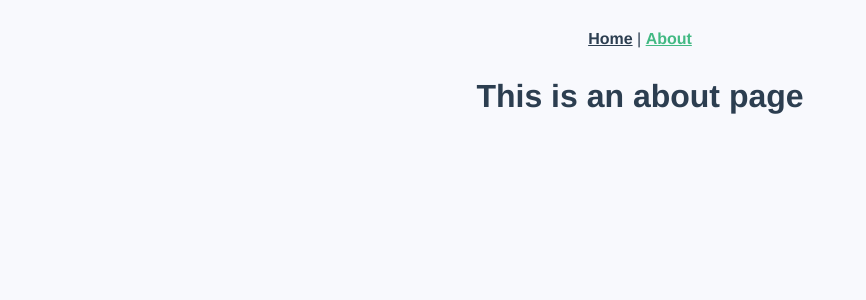
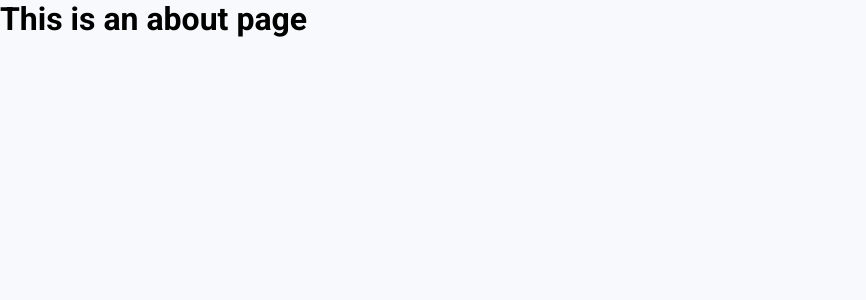
Before and after one commit to edumudu/clicksign-test-frontend, a Vue app: page /about in a window 1280 px wide. Shown: the top 300 px of the page, without its empty margins (0-866 px from the left). Built offline with nearby package versions, Linux system fonts and the light colour scheme.

Commit message:
feat: init database

```diff
--- a/src/App.vue
+++ b/src/App.vue
@@ -1,30 +1,22 @@
 <template>
-  <div id="nav">
-    <router-link to="/">Home</router-link> |
-    <router-link to="/about">About</router-link>
-  </div>
-  <router-view/>
+  <RouterView />
 </template>
 
-<style lang="scss">
-#app {
-  font-family: Avenir, Helvetica, Arial, sans-serif;
-  -webkit-font-smoothing: antialiased;
-  -moz-osx-font-smoothing: grayscale;
-  text-align: center;
-  color: #2c3e50;
-}
+<script lang="ts">
+import { defineComponent } from 'vue';
 
-#nav {
-  padding: 30px;
+import { ContactTableName } from '@/services/contact.service';
+import { createTable } from './database';
 
-  a {
-    font-weight: bold;
-    color: #2c3e50;
+const useBootstrap = () => {
+  createTable(ContactTableName);
+};
 
-    &.router-link-exact-active {
-      color: #42b983;
-    }
-  }
-}
-</style>
+export default defineComponent({
+  name: 'App',
+
+  setup() {
+    useBootstrap();
+  },
+});
+</script>
```
